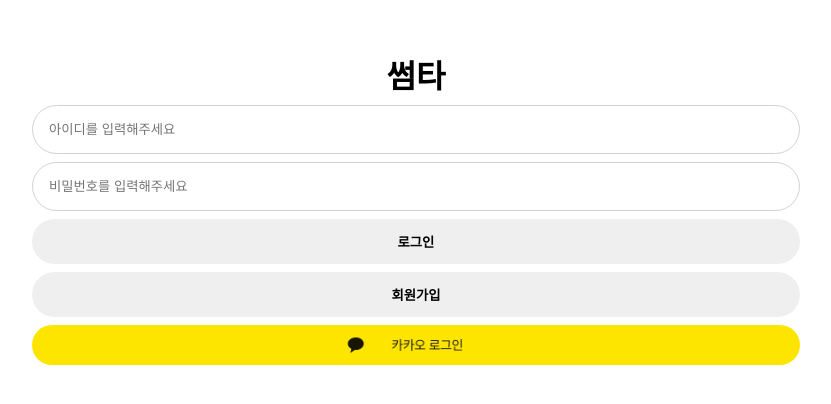
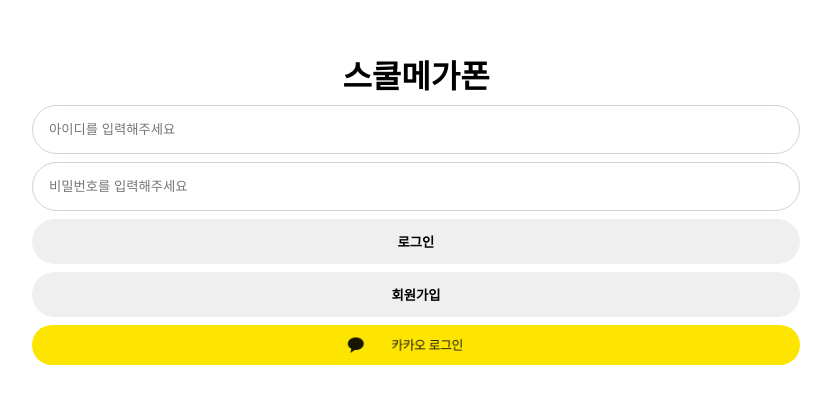
Before and after one commit to jeonjuseong11/sometimes, a React (Create React App) app: page / in a window 1280 px wide. Shown: the part 192-596 px from the top of the page, without its empty margins (224-1055 px from the left). Built offline with nearby package versions, Linux system fonts and the light colour scheme; no server answers; the HTML template or start-up script is replaced by a standard one.

Commit message:
CHORE : TitleName
 타이틀 이름 변경

```diff
--- a/public/index.html
+++ b/public/index.html
@@ -13,7 +13,7 @@
 
     <!-- Open Graph Meta Tags -->
     <meta property="og:site_name" content="스쿨메가폰" />
-    <meta property="og:title" content="sometimes" />
+    <meta property="og:title" content="schoolMegaphone" />
     <meta
       property="og:description"
       content="광주고, 중학생들이 정보 공유 및 소통을 돕기 위한 커뮤니케이션 서비스"
--- a/src/pages/Login.js
+++ b/src/pages/Login.js
@@ -103,7 +103,7 @@
 
   return (
     <LoginWrapper>
-      <h1 style={{ margin: "0" }}>썸타</h1>
+      <h1 style={{ margin: "0" }}>스쿨메가폰</h1>
       <LoginForm onSubmit={handleSubmit}>
         <LoginEle>
           <LoginEleInput
```
